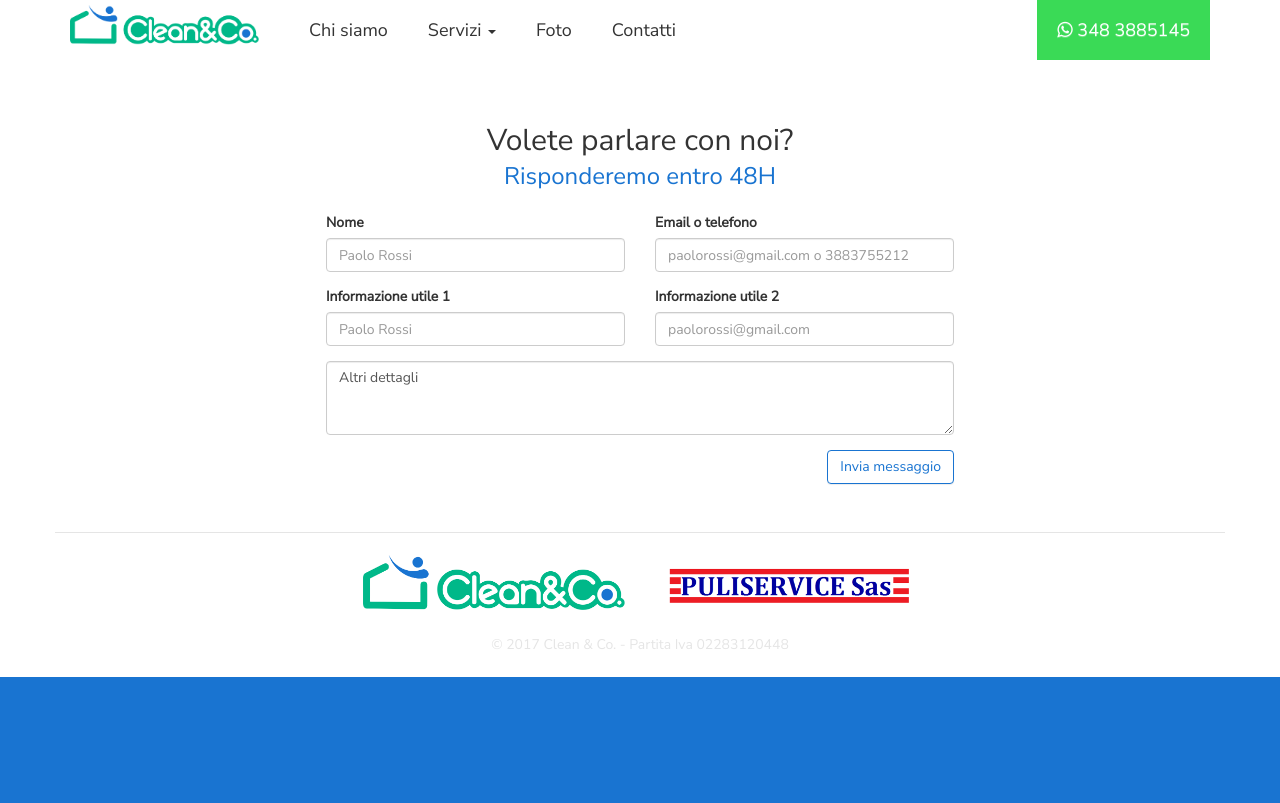
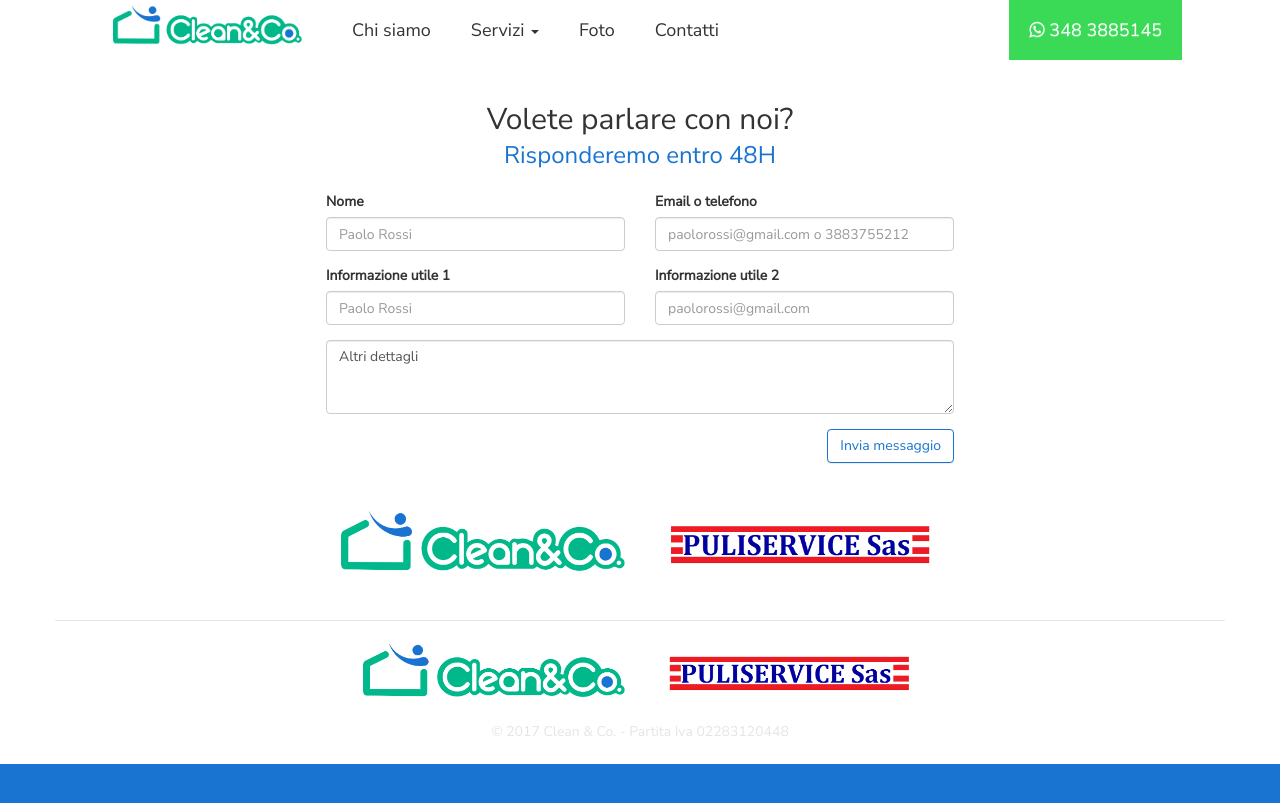
Before and after one commit to indifferentalex/puliandco, a Jekyll site: the page built from contatti.html, in a window 1280 px wide. Shown: the top 803 px of the page. Built offline with Jekyll 4.4.1, drawn with Linux system fonts in a browser that asks for light colours; nearby versions of some CDN libraries.

Commit message:
Fixed top nav

```diff
--- a/_includes/header.html
+++ b/_includes/header.html
@@ -1,4 +1,4 @@
-<nav class="navbar navbar-default">
+<nav class="navbar navbar-default navbar-fixed-top">
   <div class="container-fluid">
     <!-- Brand and toggle get grouped for better mobile display -->
     <div class="navbar-header">
--- a/assets/main.css
+++ b/assets/main.css
@@ -7,6 +7,7 @@
 }
 
 .white-background {
+	margin-top: 59px;
 	background: #fff;
 }
 
@@ -59,7 +60,8 @@
 }
 
 .navbar {
-	background: none;
+	background: #fff;
+	padding: 0px 98px;
 	border: none;
 	box-shadow: none;
 }
--- a/contatti.html
+++ b/contatti.html
@@ -55,3 +55,14 @@
 	</form>
 </div>
 </div>
+
+<div class="component">
+<div class="row contact-form">
+	<div class="col-md-6">
+		<img src="{{ site.baseurl }}/assets/images/clean_and_co_logo.png"/>
+	</div>
+	<div class="col-md-6">
+		<img src="{{ site.baseurl }}/assets/images/puliservice_sas.png"/>
+	</div>
+</div>
+</div>
```
